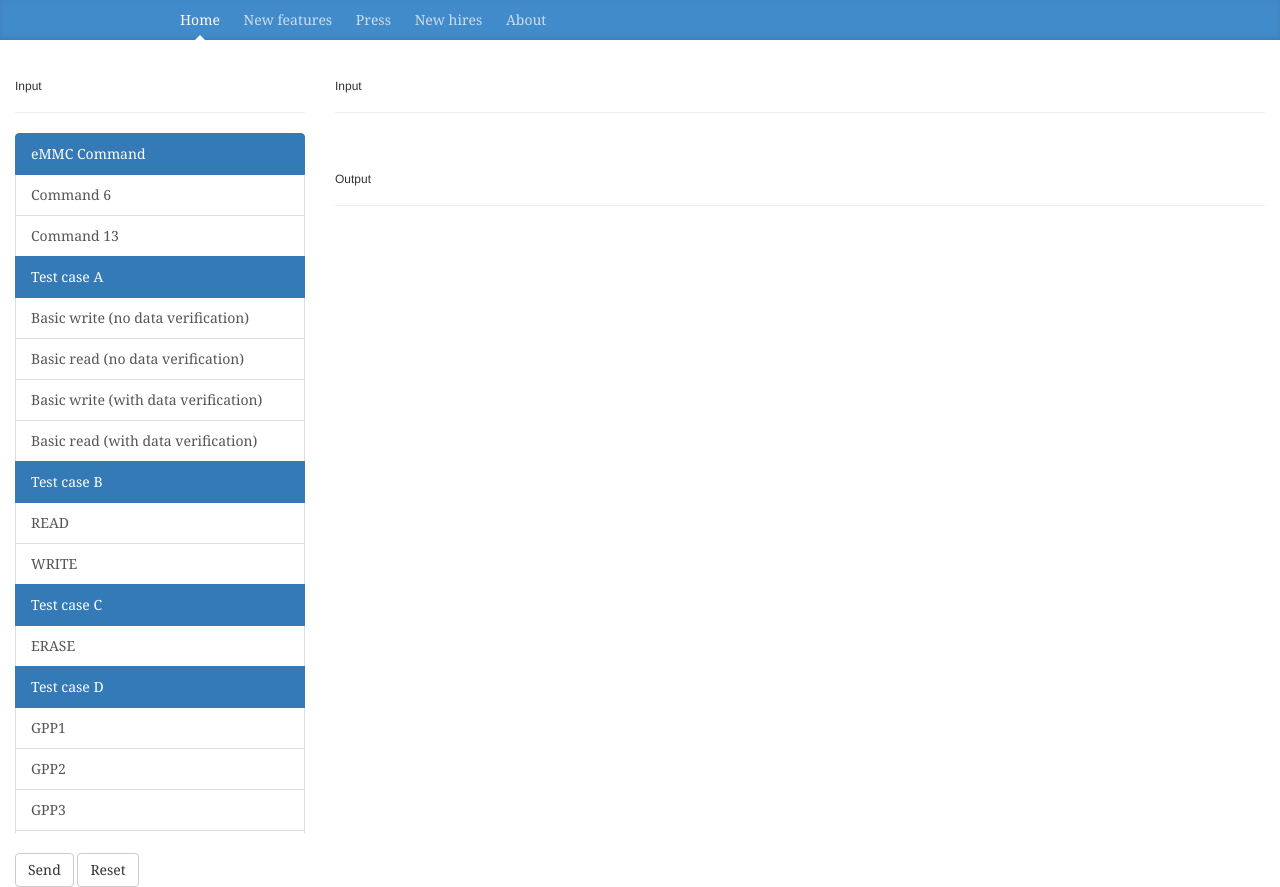
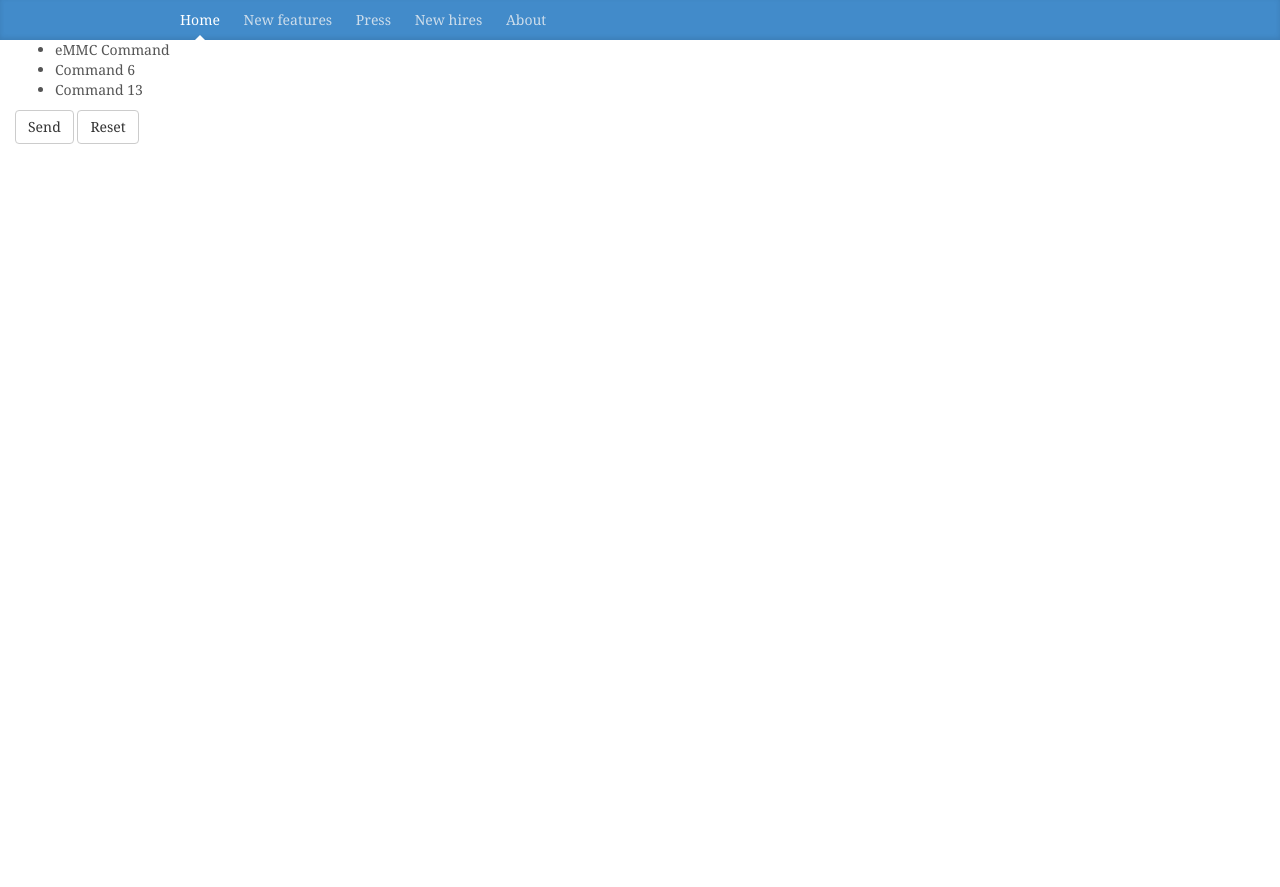
Before and after one commit to joyfeel/bootstrapPractice, a plain HTML site: page tutorial/test.html in a window 1280 px wide. After the commit the page ends 800 px from the top, so only its background shows below. Drawn offline with nearby package versions, Linux system fonts and the light colour scheme.

Commit message:
Change to 3 column1

```diff
--- a/tutorial/test.html
+++ b/tutorial/test.html
@@ -47,53 +47,17 @@
     		<div class="tab-pane fade in active" id="Home">
 	    		<div class="row">
 	    			<div class="col-xs-3 col-lg-3">
-						<div class="page-header">
-							<h6>Input</h6>
-						</div>
-
-	    				<ul class="list-group">
+	    				<ul class="sidebar">
 	    					<!-- eMMC Command -->
-	    					<li class="list-group-item active">eMMC Command</li>
-	    					<li class="list-group-item hand cmdTypeA">Command 6</li>
-	    					<li class="list-group-item hand cmdTypeA">Command 13</li>
-	    					<!-- Test Case A -->
-	    					<li class="list-group-item active">Test case A</li>
-	    					<li class="list-group-item hand cmdTypeB">Basic write (no data verification)<span hidden>1</span></li>
-	    					<li class="list-group-item hand cmdTypeB">Basic read (no data verification)<span hidden>2</span></li>
-	    					<li class="list-group-item hand cmdTypeB">Basic write (with data verification)<span hidden>3</span></li>
-	    					<li class="list-group-item hand cmdTypeB">Basic read (with data verification)<span hidden>4</span></li>
-	    					<!-- Test Case B -->
-	    					<li class="list-group-item active">Test case B</li>
-	    					<li class="list-group-item hand">READ<span hidden>0</span></li>
-	    					<li class="list-group-item hand">WRITE<span hidden>1</span></li>
-
-	    					<!-- Test Case C -->
-	    					<li class="list-group-item active">Test case C</li>
-	    					<li class="list-group-item hand">ERASE<span hidden>0</span></li>
-	    					<!-- Test Case D -->
-	    					<li class="list-group-item active">Test case D</li>
-	    					<li class="list-group-item hand">GPP1<span hidden>143</span></li>
-	    					<li class="list-group-item hand">GPP2<span hidden>146</span></li>
-	    					<li class="list-group-item hand">GPP3<span hidden>149</span></li>
-	    					<li class="list-group-item hand">GPP4<span hidden>152</span></li>
-	    					<li class="list-group-item hand">EUDA<span hidden>0</span></li>
-	    					<li class="list-group-item hand">Complete<span hidden>57</span></li>
-	    					<!-- Test Case E -->
-	    					<li class="list-group-item active">Test case E</li>
-	    					<li class="list-group-item hand">Card Initialization<span hidden>100</span></li>
+	    					<li class="active">eMMC Command</li>
+	    					<li class="hand cmdTypeA">Command 6</li>
+	    					<li class="hand cmdTypeA">Command 13</li>
 
         				</ul>
 	    			</div>
 
+	    			<div class="col-xs-5 col-lg-5">
 
-
-
-	        		<div class="col-xs-9 col-lg-9">
-	        			<div class="row">
-	    	    			<div class="col-xs-12 col-lg-12">
-	    	    				<div class="page-header">
-	    	    					<h6>Input</h6>
-	    	    				</div>
 
 
 	    				<div class="inputDivGroup">
@@ -102,14 +66,10 @@
 
 	    					</form>
 	    				</div>
+	    			</div>
 
+	    			<div class="col-xs-4 col-lg-4">
 
-
-	    	    			</div>
-		    	            <div class="col-xs-12 col-lg-12 ">
-	    	    				<div class="page-header">
-	    	    					<h6>Output</h6>
-	    	    				</div>
 
 	    				<div class="outputDivGroup">
 
@@ -117,15 +77,14 @@
 	    			</div>
 
 	    		</div>
-	        		</div>
 
-	    		</div>
     			<div class="row">
     				<div class="col-xs-12 col-lg-12">
 	    				<button type="submit" class="btn btn-default">Send</button>
 	    				<button type="button" class="btn btn-default">Reset</button>
 	    			</div>
 	    		</div>
+
     		</div>
 
 
```
Lines whose indentation alone changed are shown as unchanged.
